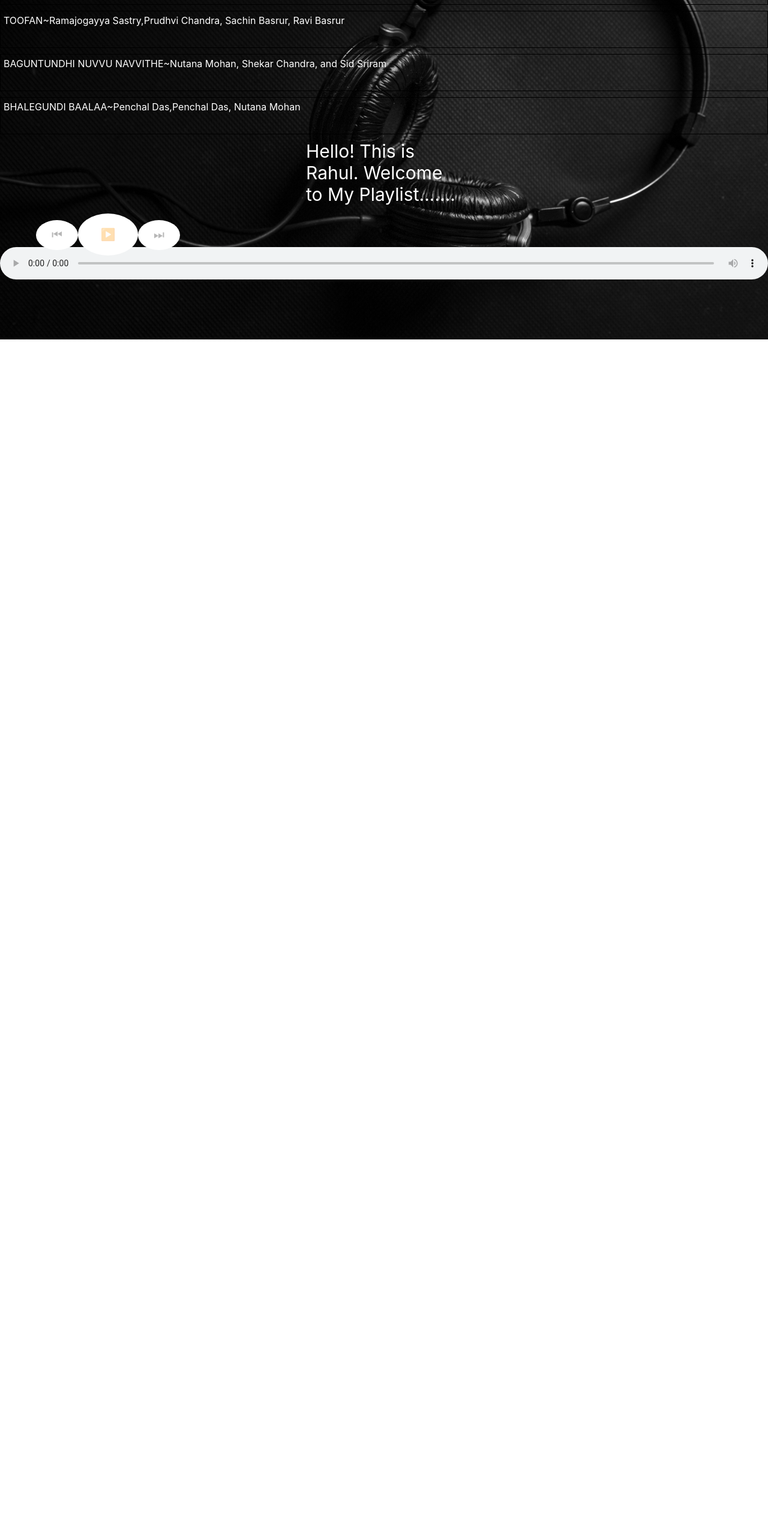
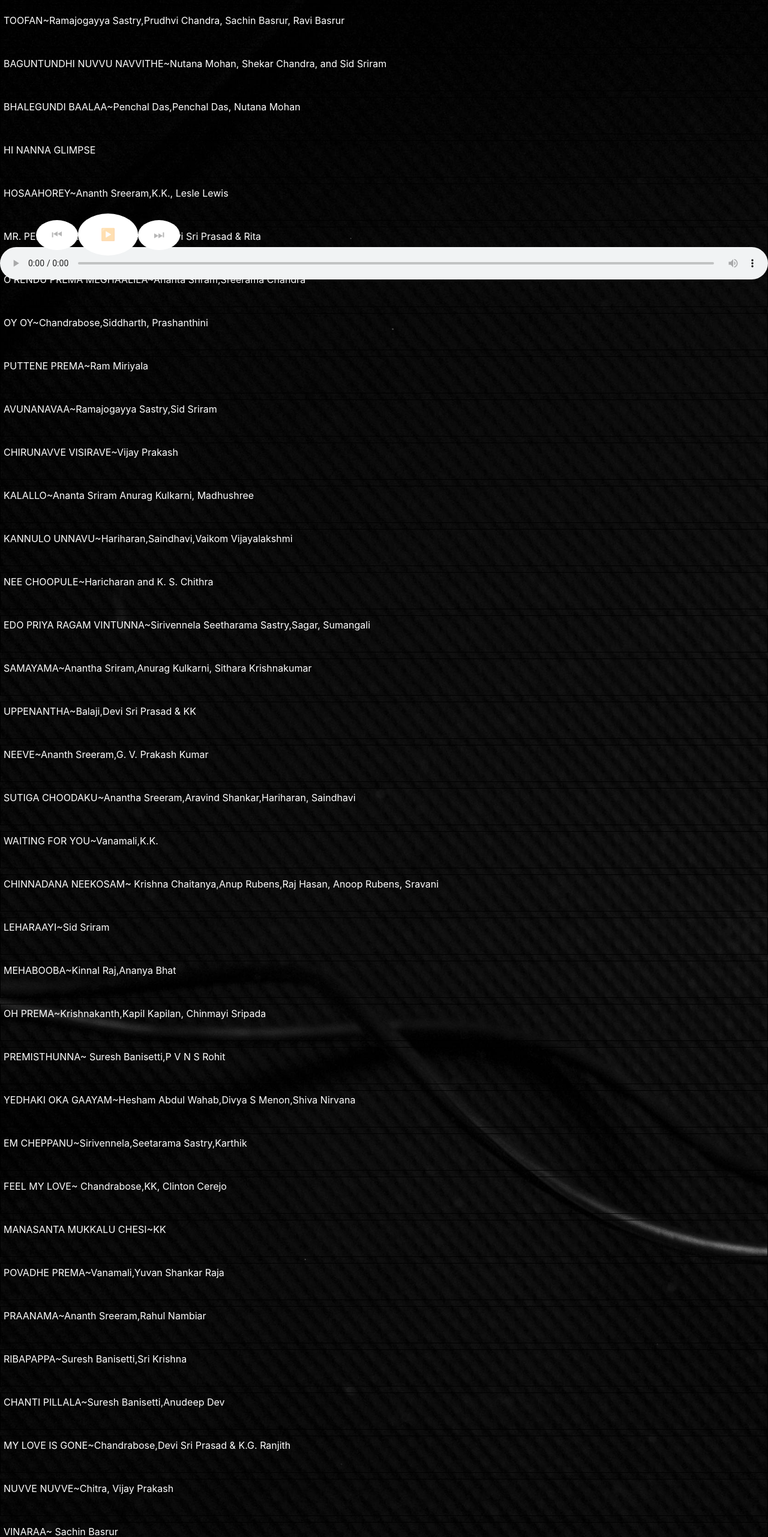
Before and after one commit to rahul1574/Vibe-Touch, a React (Create React App) app: page /topic1 in a window 1280 px wide. Shown: the part 234-2797 px from the top of the page at 60% size. Before the commit the page ends 800 px from the top, so only its background shows below. Built offline with nearby package versions, Linux system fonts and the light colour scheme.

Commit message:
Update Player.js

```diff
--- a/src/components/Player.js
+++ b/src/components/Player.js
@@ -11,40 +11,40 @@ const AudioPlayer = () => {
         { title: "TOOFAN~Ramajogayya Sastry,Prudhvi Chandra, Sachin Basrur, Ravi Basrur", src: "Song2.mp3" },
         { title: "BAGUNTUNDHI NUVVU NAVVITHE~Nutana Mohan, Shekar Chandra, and Sid Sriram", src: "Song3.mp3" },
         { title: " BHALEGUNDI BAALAA~Penchal Das,Penchal Das, Nutana Mohan", src: "Song4.mp3" },
-        // { title: "HI NANNA GLIMPSE", src: "Song5.mp3" },
-        // { title: "HOSAAHOREY~Ananth Sreeram,K.K., Lesle Lewis", src: "Song6.mp3" },
-        // { title: "MR. PERFECT~Kedar,Baba Sehgal, Devi Sri Prasad & Rita", src: "Song7.mp3" },
-        // { title: "O RENDU PREMA MEGHAALILA~Ananta Sriram,Sreerama Chandra", src: "Song8.mp3" },
-        // { title: "OY OY~Chandrabose,Siddharth, Prashanthini", src: "Song9.mp3" },
-        // { title: "PUTTENE PREMA~Ram Miriyala", src: "Song10.mp3" },
-        // { title: "AVUNANAVAA~Ramajogayya Sastry,Sid Sriram", src: "Song11.mp3" },
-        // { title: "CHIRUNAVVE VISIRAVE~Vijay Prakash", src: "Song12.mp3" },
-        // { title: "KALALLO~Ananta Sriram	Anurag Kulkarni, Madhushree", src: "Song13.mp3" },
-        // { title: "KANNULO UNNAVU~Hariharan,Saindhavi,Vaikom Vijayalakshmi", src: "Song14.mp3" },
-        // { title: "NEE CHOOPULE~Haricharan and K. S. Chithra", src: "Song15.mp3" },
-        // { title: "EDO PRIYA RAGAM VINTUNNA~Sirivennela Seetharama Sastry,Sagar, Sumangali", src: "Song17.mp3" },
-        // { title: "SAMAYAMA~Anantha Sriram,Anurag Kulkarni, Sithara Krishnakumar", src: "Song18.mp3" },
-        // { title: "UPPENANTHA~Balaji,Devi Sri Prasad & KK", src: "Song19.mp3" },
-        // { title: "NEEVE~Ananth Sreeram,G. V. Prakash Kumar", src: "Song20.mp3" },
-        // { title: "SUTIGA CHOODAKU~Anantha Sreeram,Aravind Shankar,Hariharan, Saindhavi", src: "Song21.mp3" },
-        // { title: "WAITING FOR YOU~Vanamali,K.K.", src: "Song22.mp3" },
-        // { title: "CHINNADANA NEEKOSAM~	Krishna Chaitanya,Anup Rubens,Raj Hasan, Anoop Rubens, Sravani", src: "Song23.mp3" },
-        // { title: "LEHARAAYI~Sid Sriram", src: "Song24.mp3" },
-        // { title: "MEHABOOBA~Kinnal Raj,Ananya Bhat", src: "Song25.mp3" },
-        // { title: "OH PREMA~Krishnakanth,Kapil Kapilan, Chinmayi Sripada", src: "Song26.mp3" },
-        // { title: "PREMISTHUNNA~	Suresh Banisetti,P V N S Rohit", src: "Song27.mp3" },
-        // { title: "YEDHAKI OKA GAAYAM~Hesham Abdul Wahab,Divya S Menon,Shiva Nirvana", src: "Song28.mp3" },
-        // { title: "EM CHEPPANU~Sirivennela,Seetarama Sastry,Karthik", src: "Song29.mp3" },
-        // { title: "FEEL MY LOVE~	Chandrabose,KK, Clinton Cerejo", src: "Song30.mp3" },
-        // { title: "MANASANTA MUKKALU CHESI~KK", src: "Song31.mp3" },
-        // { title: "POVADHE PREMA~Vanamali,Yuvan Shankar Raja	", src: "Song32.mp3" },
-        // { title: "PRAANAMA~Ananth Sreeram,Rahul Nambiar", src: "Song33.mp3" },
-        // { title: "RIBAPAPPA~Suresh Banisetti,Sri Krishna", src: "Song34.mp3" },
-        // { title: "CHANTI PILLALA~Suresh Banisetti,Anudeep Dev", src: "Song35.mp3" },
-        // { title: "MY LOVE IS GONE~Chandrabose,Devi Sri Prasad & K.G. Ranjith", src: "Song36.mp3" },
-        // { title: "NUVVE NUVVE~Chitra, Vijay Prakash", src: "Song37.mp3" },
-        // { title: "VINARAA~	Sachin Basrur", src: "Song38.mp3" },
-        // { title: "KALALO KOODA~	Bhaskarabhatla,Tanishk Bagchi,Sid Sriram, Sagar, Vaishnavi Kovvuri", src: "Song39.mp3" },
+        { title: "HI NANNA GLIMPSE", src: "Song5.mp3" },
+        { title: "HOSAAHOREY~Ananth Sreeram,K.K., Lesle Lewis", src: "Song6.mp3" },
+        { title: "MR. PERFECT~Kedar,Baba Sehgal, Devi Sri Prasad & Rita", src: "Song7.mp3" },
+        { title: "O RENDU PREMA MEGHAALILA~Ananta Sriram,Sreerama Chandra", src: "Song8.mp3" },
+        { title: "OY OY~Chandrabose,Siddharth, Prashanthini", src: "Song9.mp3" },
+        { title: "PUTTENE PREMA~Ram Miriyala", src: "Song10.mp3" },
+        { title: "AVUNANAVAA~Ramajogayya Sastry,Sid Sriram", src: "Song11.mp3" },
+        { title: "CHIRUNAVVE VISIRAVE~Vijay Prakash", src: "Song12.mp3" },
+        { title: "KALALLO~Ananta Sriram	Anurag Kulkarni, Madhushree", src: "Song13.mp3" },
+        { title: "KANNULO UNNAVU~Hariharan,Saindhavi,Vaikom Vijayalakshmi", src: "Song14.mp3" },
+        { title: "NEE CHOOPULE~Haricharan and K. S. Chithra", src: "Song15.mp3" },
+        { title: "EDO PRIYA RAGAM VINTUNNA~Sirivennela Seetharama Sastry,Sagar, Sumangali", src: "Song17.mp3" },
+        { title: "SAMAYAMA~Anantha Sriram,Anurag Kulkarni, Sithara Krishnakumar", src: "Song18.mp3" },
+        { title: "UPPENANTHA~Balaji,Devi Sri Prasad & KK", src: "Song19.mp3" },
+        { title: "NEEVE~Ananth Sreeram,G. V. Prakash Kumar", src: "Song20.mp3" },
+        { title: "SUTIGA CHOODAKU~Anantha Sreeram,Aravind Shankar,Hariharan, Saindhavi", src: "Song21.mp3" },
+        { title: "WAITING FOR YOU~Vanamali,K.K.", src: "Song22.mp3" },
+        { title: "CHINNADANA NEEKOSAM~	Krishna Chaitanya,Anup Rubens,Raj Hasan, Anoop Rubens, Sravani", src: "Song23.mp3" },
+        { title: "LEHARAAYI~Sid Sriram", src: "Song24.mp3" },
+        { title: "MEHABOOBA~Kinnal Raj,Ananya Bhat", src: "Song25.mp3" },
+        { title: "OH PREMA~Krishnakanth,Kapil Kapilan, Chinmayi Sripada", src: "Song26.mp3" },
+        { title: "PREMISTHUNNA~	Suresh Banisetti,P V N S Rohit", src: "Song27.mp3" },
+        { title: "YEDHAKI OKA GAAYAM~Hesham Abdul Wahab,Divya S Menon,Shiva Nirvana", src: "Song28.mp3" },
+        { title: "EM CHEPPANU~Sirivennela,Seetarama Sastry,Karthik", src: "Song29.mp3" },
+        { title: "FEEL MY LOVE~	Chandrabose,KK, Clinton Cerejo", src: "Song30.mp3" },
+        { title: "MANASANTA MUKKALU CHESI~KK", src: "Song31.mp3" },
+        { title: "POVADHE PREMA~Vanamali,Yuvan Shankar Raja	", src: "Song32.mp3" },
+        { title: "PRAANAMA~Ananth Sreeram,Rahul Nambiar", src: "Song33.mp3" },
+        { title: "RIBAPAPPA~Suresh Banisetti,Sri Krishna", src: "Song34.mp3" },
+        { title: "CHANTI PILLALA~Suresh Banisetti,Anudeep Dev", src: "Song35.mp3" },
+        { title: "MY LOVE IS GONE~Chandrabose,Devi Sri Prasad & K.G. Ranjith", src: "Song36.mp3" },
+        { title: "NUVVE NUVVE~Chitra, Vijay Prakash", src: "Song37.mp3" },
+        { title: "VINARAA~	Sachin Basrur", src: "Song38.mp3" },
+        { title: "KALALO KOODA~	Bhaskarabhatla,Tanishk Bagchi,Sid Sriram, Sagar, Vaishnavi Kovvuri", src: "Song39.mp3" },
         // Add more songs as needed
     ];
 
```
